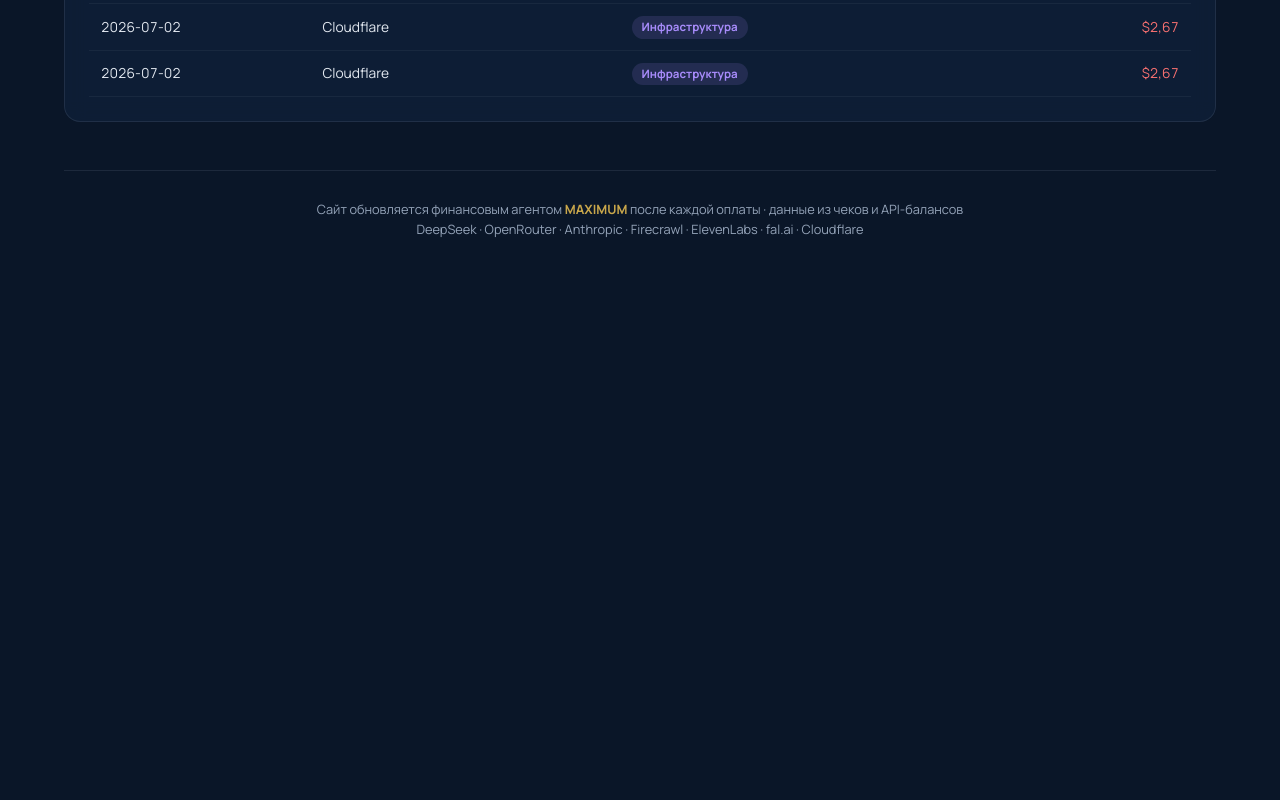
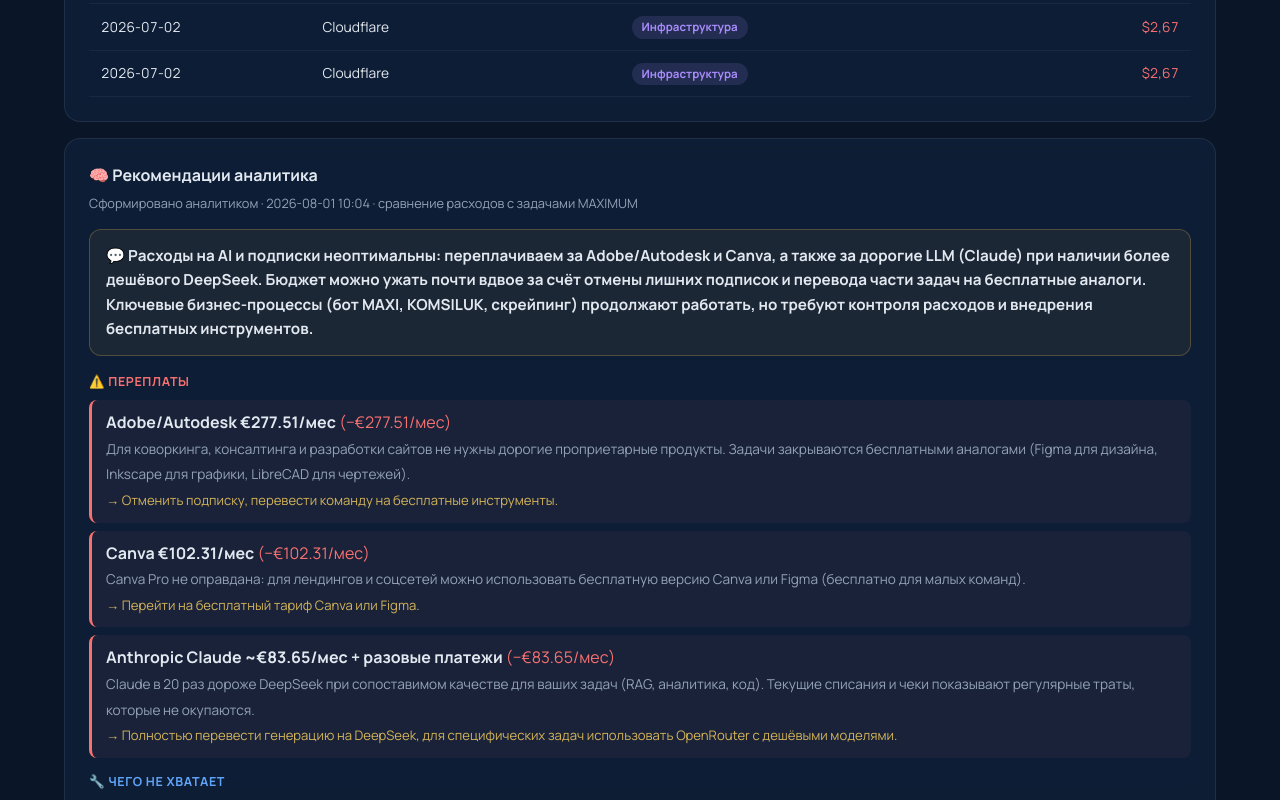
Before and after one commit to tarasenko-maximum/ai-costs-dashboard, a plain HTML site: page index.html in a window 1280 px wide. Shown: the part 2000-2800 px from the top of the page. Before the commit the page ends 2280 px from the top, so only its background shows below. Drawn offline with nearby package versions, Linux system fonts and the light colour scheme.

Commit message:
data: обновление дашборда 01.08 10:04

```diff
--- a/data.json
+++ b/data.json
@@ -1,8 +1,8 @@
 {
-  "generated_at": "2026-08-01 10:03",
-  "generated_ts": 1785571397,
+  "generated_at": "2026-08-01 10:04",
+  "generated_ts": 1785571499,
   "balances": {
-    "deepseek": 47.22,
+    "deepseek": 47.21,
     "openrouter_total": 59.76,
     "openrouter_monthly": 4.98,
     "firecrawl_sub": "€17/мес"
@@ -268,5 +268,93 @@
     }
   ],
   "monthly_subs_eur": 511.97,
-  "recommendations": null
+  "recommendations": {
+    "summary": "Расходы на AI и подписки неоптимальны: переплачиваем за Adobe/Autodesk и Canva, а также за дорогие LLM (Claude) при наличии более дешёвого DeepSeek. Бюджет можно ужать почти вдвое за счёт отмены лишних подписок и перевода части задач на бесплатные аналоги. Ключевые бизнес-процессы (бот MAXI, KOMSILUK, скрейпинг) продолжают работать, но требуют контроля расходов и внедрения бесплатных инструментов.",
+    "overpay": [
+      {
+        "title": "Adobe/Autodesk €277.51/мес",
+        "detail": "Для коворкинга, консалтинга и разработки сайтов не нужны дорогие проприетарные продукты. Задачи закрываются бесплатными аналогами (Figma для дизайна, Inkscape для графики, LibreCAD для чертежей).",
+        "saving_eur": 277.51,
+        "action": "Отменить подписку, перевести команду на бесплатные инструменты."
+      },
+      {
+        "title": "Canva €102.31/мес",
+        "detail": "Canva Pro не оправдана: для лендингов и соцсетей можно использовать бесплатную версию Canva или Figma (бесплатно для малых команд).",
+        "saving_eur": 102.31,
+        "action": "Перейти на бесплатный тариф Canva или Figma."
+      },
+      {
+        "title": "Anthropic Claude ~€83.65/мес + разовые платежи",
+        "detail": "Claude в 20 раз дороже DeepSeek при сопоставимом качестве для ваших задач (RAG, аналитика, код). Текущие списания и чеки показывают регулярные траты, которые не окупаются.",
+        "saving_eur": 83.65,
+        "action": "Полностью перевести генерацию на DeepSeek, для специфических задач использовать OpenRouter с дешёвыми моделями."
+      }
+    ],
+    "missing": [
+      {
+        "title": "Мониторинг расходов на API",
+        "detail": "Нет единой панели контроля лимитов и алертов по бюджету. Расходы растут незаметно (30 дней $279, всё время $279).",
+        "why": "Позволит избегать превышений и своевременно переключаться на дешёвые модели.",
+        "free_alternative": "OpenMeter (open source), или простой Telegram-бот с парсингом чеков."
+      },
+      {
+        "title": "Автоматическая расшифровка/субтитры",
+        "detail": "Для KOMSILUK и интервью нужна транскрипция аудио в текст, сейчас нет локального инструмента.",
+        "why": "Ускорит производство контента и улучшит SEO (видео/подкасты с субтитрами).",
+        "free_alternative": "OpenAI Whisper (бесплатный, локальный) или faster-whisper."
+      },
+      {
+        "title": "Self-hosted векторная БД",
+        "detail": "В RAG-боте MAXI используется базовая индексация; отдельная векторная БД увеличит скорость и точность ответов.",
+        "why": "Улучшит качество консультаций без роста токенов (меньше простоя на поиск).",
+        "free_alternative": "Qdrant (бесплатная open-source версия) или ChromaDB."
+      },
+      {
+        "title": "Прокси-ротация для скрейпинга",
+        "detail": "Firecrawl дорожает при больших объёмах; для парсинга Telegram и сайтов нужен собственный конвейер с прокси.",
+        "why": "Снизит зависимость от платного сервиса и сэкономит на объёме.",
+        "free_alternative": "Scrapy + бесплатные прокси (например, proxy lists с ротацией) или Playwright."
+      }
+    ],
+    "budget_plan": [
+      {
+        "category": "Токены LLM",
+        "monthly_eur": 120,
+        "comment": "Основной расход — DeepSeek (~$0.14/M). Включая OpenRouter для редких моделей и резерв на случай сбоев. Claude исключаем."
+      },
+      {
+        "category": "Инструменты",
+        "monthly_eur": 150,
+        "comment": "Firecrawl (~€17), ElevenLabs (~€6), fal.ai (~€25), Aqua Voice (~€10), Hetzner (~€27), Google One (~€17), YouTube/Spotify (~€13), мелкие подписки. Без Adobe и Canva."
+      },
+      {
+        "category": "Инфраструктура",
+        "monthly_eur": 45,
+        "comment": "Cloudflare (~€15) + Hetzner (~€27). Уже учтено в инструментах, но отдельно для контроля серверов и CDN."
+      }
+    ],
+    "tools_worth": [
+      {
+        "tool": "DeepSeek",
+        "reason": "В 20 раз дешевле Claude, справляется с RAG и кодогенерацией, уже используется в MAXI.",
+        "alternative": "Локальные модели (LLaMA 3) при дальнейшем росте объёмов."
+      },
+      {
+        "tool": "Firecrawl",
+        "reason": "Удобный API для скрейпинга сайтов, экономит время разработки (€17/мес оправдано).",
+        "alternative": "Playwright + Python для простых задач."
+      },
+      {
+        "tool": "ElevenLabs",
+        "reason": "Качественная озвучка для KOMSILUK и рекламных роликов, стоит всего $6.",
+        "alternative": "Бесплатные TTS встроенные в macOS/Windows, но ниже качество."
+      },
+      {
+        "tool": "Cloudflare",
+        "reason": "Надёжный CDN и DNS за ~€15/мес, покрывает домены и защиту от DDoS.",
+        "alternative": "GitHub Pages + бесплатный DNS (если нет высокой нагрузки)."
+      }
+    ],
+    "generated_at": "2026-08-01 10:04"
+  }
 }
--- a/index.html
+++ b/index.html
@@ -139,6 +139,22 @@
     </div>
   </div>
 
+  <div class="grid1">
+    <div class="card reveal" id="recsCard" style="display:none">
+      <h3>🧠 Рекомендации аналитика</h3>
+      <div class="c-sub" id="recsSub">Сравнение расходов с задачами и рабочими процессами · обновляется агентом</div>
+      <div id="recsContent"></div>
+    </div>
+  </div>
+
+  <div class="grid1">
+    <div class="card reveal">
+      <h3>🔁 Подписки с карты</h3>
+      <div class="c-sub">Ежемесячные списания из банковских изводов (Google One, YouTube, Spotify…) · <b id="subsTotal"></b></div>
+      <div id="subsBody" style="display:grid;grid-template-columns:repeat(auto-fill,minmax(260px,1fr));gap:12px"></div>
+    </div>
+  </div>
+
   <footer>
     Сайт обновляется финансовым агентом <b>MAXIMUM</b> после каждой оплаты · данные из чеков и API-балансов
     <br>DeepSeek · OpenRouter · Anthropic · Firecrawl · ElevenLabs · fal.ai · Cloudflare
@@ -190,6 +206,8 @@
   renderCategories(d.categories||[]);
   renderVendors(d.vendors||[]);
   renderPayments(d.payments||[]);
+  renderSubscriptions(d.subscriptions||[], d.monthly_subs_eur);
+  renderRecommendations(d.recommendations);
 
   document.querySelectorAll('.reveal').forEach((el,i)=>{ setTimeout(()=>el.classList.add('visible'), i*80); });
 }
@@ -251,6 +269,75 @@
   document.getElementById('paymentsBody').innerHTML = rows || '<tr><td colspan="4" style="color:var(--muted)">Пока нет данных</td></tr>';
 }
 
+function renderSubscriptions(subs, total){
+  const box = document.getElementById('subsBody');
+  if(!subs || !subs.length){
+    box.innerHTML = '<div style="color:var(--muted)">Подписки не определены</div>';
+    return;
+  }
+  document.getElementById('subsTotal').textContent = '≈ €' + (total||0).toLocaleString('ru-RU',{minimumFractionDigits:2,maximumFractionDigits:2}) + '/мес';
+  box.innerHTML = subs.map(s=>{
+    const cls = s.category==='tokens'?'tokens':s.category==='tools'?'tools':'infra';
+    return `<div style="background:rgba(148,163,184,.06);border:1px solid var(--line);border-radius:12px;padding:14px 16px">
+      <div style="display:flex;justify-content:space-between;align-items:center;gap:8px">
+        <b style="font-size:.9rem">${s.vendor}</b>
+        <span class="tag ${cls}">${s.monthly?'🔁 месяц':'разово'}</span>
+      </div>
+      <div style="margin-top:8px;font-size:1.15rem;font-weight:800;color:var(--gold)">≈ €${(s.avg_eur||0).toLocaleString('ru-RU',{minimumFractionDigits:2,maximumFractionDigits:2})}<span style="font-size:.75rem;color:var(--muted);font-weight:600">/мес</span></div>
+      <div style="margin-top:4px;font-size:.75rem;color:var(--muted)">последнее: ${s.last_date||'—'}</div>
+    </div>`;
+  }).join('');
+}
+
+function renderRecommendations(recs){
+  if(!recs || !recs.summary) return;
+  const card = document.getElementById('recsCard');
+  card.style.display = '';
+  document.getElementById('recsSub').textContent = 'Сформировано аналитиком · ' + (recs.generated_at||'') + ' · сравнение расходов с задачами MAXIMUM';
+
+  const html = [];
+  html.push(`<div style="padding:14px 16px;border-radius:12px;background:rgba(201,167,75,.08);border:1px solid rgba(201,167,75,.3);margin-bottom:16px;font-size:.95rem"><b>💬 ${recs.summary}</b></div>`);
+
+  if(recs.overpay && recs.overpay.length){
+    html.push('<div style="font-size:.78rem;color:var(--red);font-weight:700;text-transform:uppercase;letter-spacing:.05em;margin:14px 0 8px">⚠️ Переплаты</div>');
+    recs.overpay.forEach(o=>{
+      html.push(`<div style="background:rgba(248,113,113,.05);border-left:3px solid var(--red);border-radius:8px;padding:10px 14px;margin-bottom:8px">
+        <b>${o.title}</b>${o.saving_eur?' <span style="color:var(--red)">(−€'+o.saving_eur+'/мес)</span>':''}<br>
+        <span style="font-size:.85rem;color:var(--muted)">${o.detail||''}</span><br>
+        <span style="font-size:.82rem;color:var(--gold2)">→ ${o.action||''}</span></div>`);
+    });
+  }
+  if(recs.missing && recs.missing.length){
+    html.push('<div style="font-size:.78rem;color:var(--blue);font-weight:700;text-transform:uppercase;letter-spacing:.05em;margin:14px 0 8px">🔧 Чего не хватает</div>');
+    recs.missing.forEach(m=>{
+      html.push(`<div style="background:rgba(96,165,250,.05);border-left:3px solid var(--blue);border-radius:8px;padding:10px 14px;margin-bottom:8px">
+        <b>${m.title}</b><br>
+        <span style="font-size:.85rem;color:var(--muted)">${m.detail||''}</span><br>
+        ${m.free_alternative?`<span style="font-size:.82rem;color:var(--green)">✓ бесплатно: ${m.free_alternative}</span>`:''}</div>`);
+    });
+  }
+  if(recs.budget_plan && recs.budget_plan.length){
+    html.push('<div style="font-size:.78rem;color:var(--gold2);font-weight:700;text-transform:uppercase;letter-spacing:.05em;margin:14px 0 8px">📅 Бюджет на месяц</div>');
+    html.push('<div style="display:grid;grid-template-columns:repeat(auto-fill,minmax(220px,1fr));gap:10px">');
+    recs.budget_plan.forEach(b=>{
+      html.push(`<div style="background:rgba(148,163,184,.06);border:1px solid var(--line);border-radius:10px;padding:12px 14px">
+        <div style="font-size:.8rem;color:var(--muted)">${b.category}</div>
+        <div style="font-size:1.2rem;font-weight:800;color:var(--gold2)">€${(b.monthly_eur||0).toLocaleString('ru-RU')}</div>
+        <div style="font-size:.75rem;color:var(--muted)">${b.comment||''}</div></div>`);
+    });
+    html.push('</div>');
+  }
+  if(recs.tools_worth && recs.tools_worth.length){
+    html.push('<div style="font-size:.78rem;color:var(--green);font-weight:700;text-transform:uppercase;letter-spacing:.05em;margin:14px 0 8px">✅ Оправданные инструменты</div>');
+    recs.tools_worth.forEach(t=>{
+      html.push(`<div style="padding:8px 14px;margin-bottom:6px;border-bottom:1px solid rgba(148,163,184,.08)">
+        <b>${t.tool}</b> <span style="font-size:.82rem;color:var(--muted)">— ${t.reason||''}</span>
+        ${t.alternative?`<br><span style="font-size:.8rem;color:var(--green)">альтернатива: ${t.alternative}</span>`:''}</div>`);
+    });
+  }
+  document.getElementById('recsContent').innerHTML = html.join('');
+}
+
 load();
 setInterval(load, 60000); // auto-refresh каждую минуту
 </script>
```
Also changed, not shown: recommendations.json (added, +89 -0 lines).
